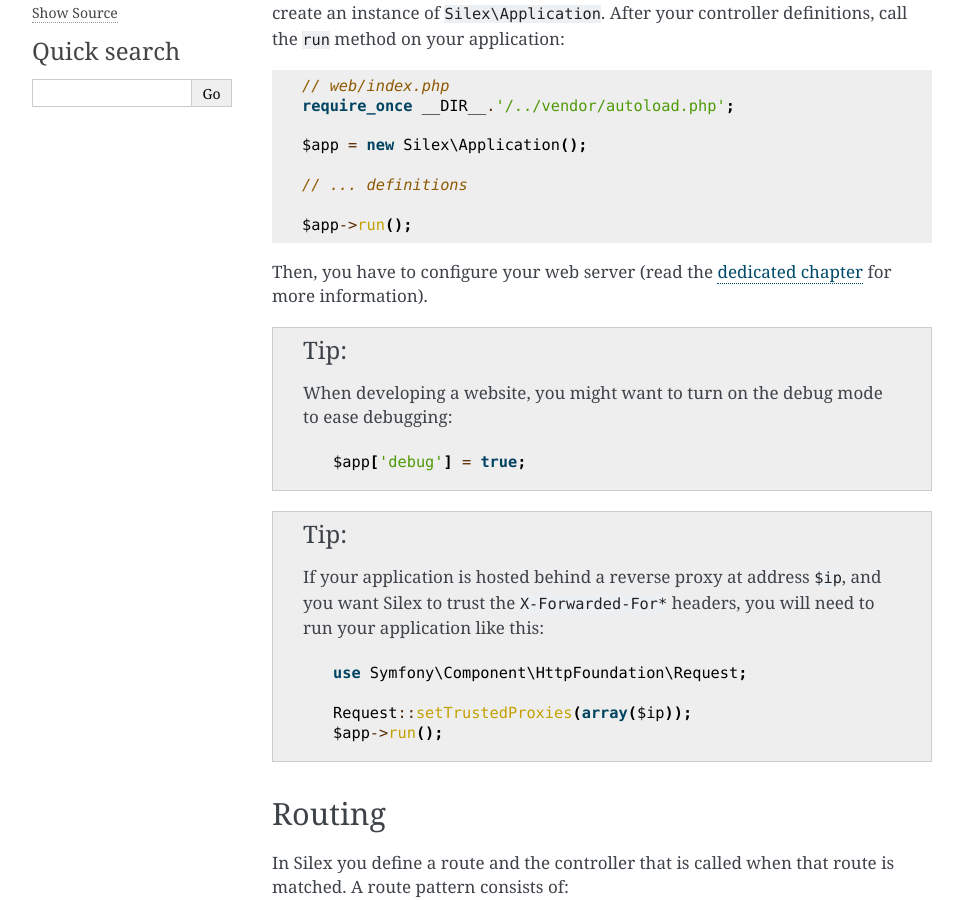
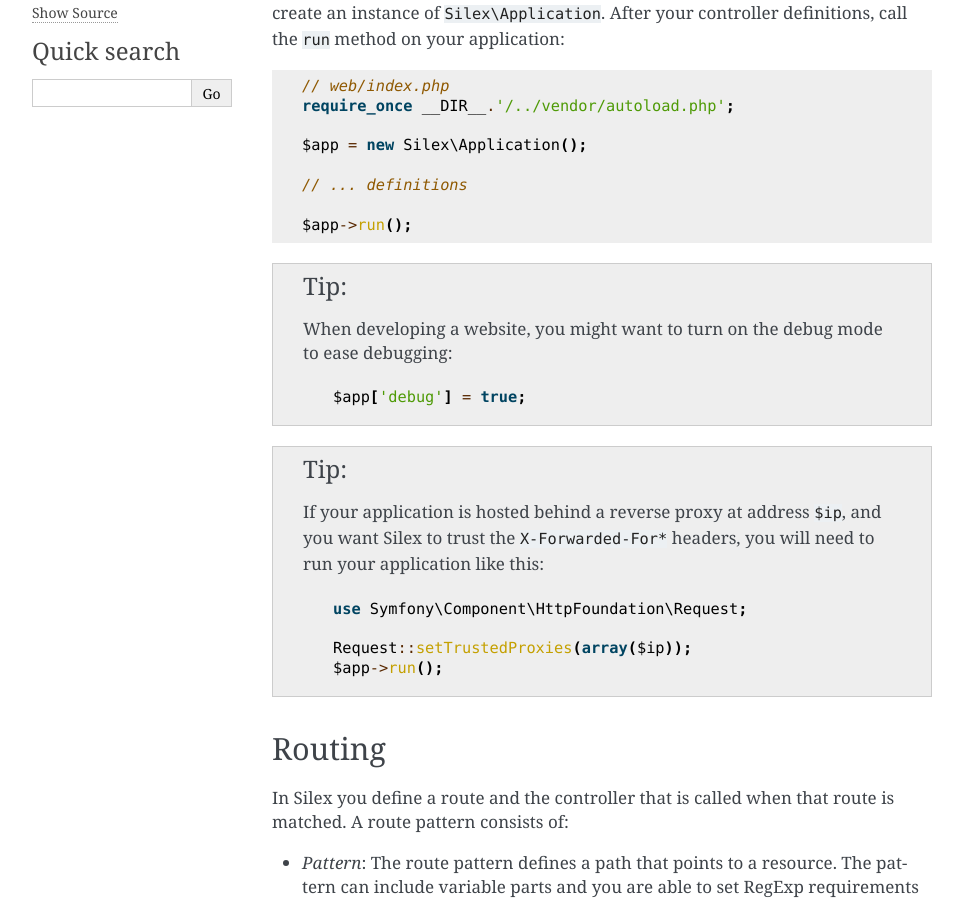
Before and after one commit to silexphp/Silex, a Sphinx documentation site: the page built from doc/usage.rst, in a window 1280 px wide and 900 px high, scrolled down 715 px. Shown: the whole window, without its empty margins (148-1111 px from the left). Built offline with Sphinx 7.4.7, drawn with Linux system fonts in a browser that asks for light colours.

Commit message:
Removed a redundant explanation about the web server

```diff
--- a/doc/usage.rst
+++ b/doc/usage.rst
@@ -43,9 +43,6 @@
     // ... definitions
 
     $app->run();
-
-Then, you have to configure your web server (read the
-:doc:`dedicated chapter <web_servers>` for more information).
 
 .. tip::
 
```
